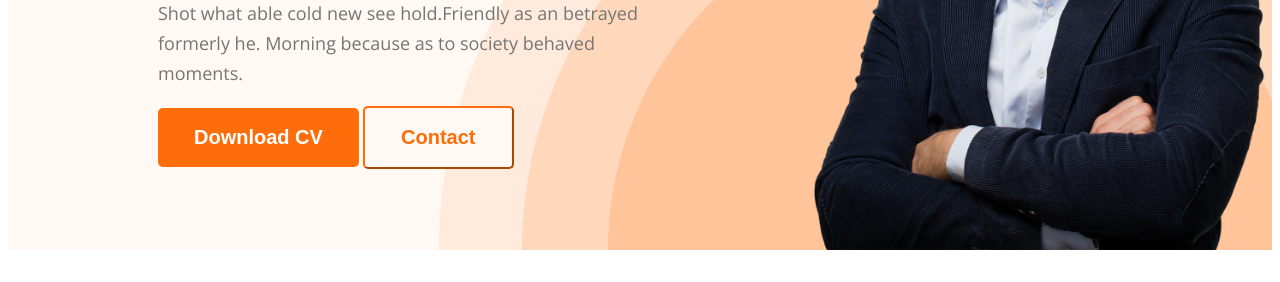
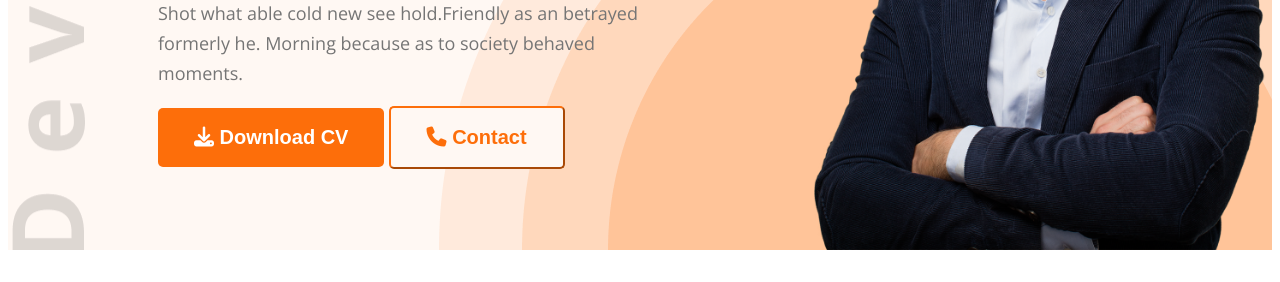
Before and after one commit to ashrafulbjri/portfolio-resources-ashraf, a plain HTML site: page index.html in a window 1280 px wide. Shown: the part 518-800 px from the top of the page. Drawn offline with nearby package versions, Linux system fonts and the light colour scheme.

Commit message:
added font awesome icons

```diff
--- a/index.html
+++ b/index.html
@@ -9,6 +9,7 @@
     <link rel="preconnect" href="https://fonts.gstatic.com" crossorigin>
     <link href="https://fonts.googleapis.com/css2?family=Open+Sans:wght@400;700;800&display=swap" rel="stylesheet">
     <link rel="stylesheet" href="styles/portfolioashraf.css">
+    <script src="https://kit.fontawesome.com/2bd6102708.js" crossorigin="anonymous"></script>
 </head>
 
 <body>
@@ -28,8 +29,8 @@
                 <h3 class="banner-greating">Hi, I  am</h3>
                 <h1 class="banner-title">Mary Hardy</h1>
                 <p class="banner-description">Shot what able cold new see hold.Friendly as an betrayed formerly he. Morning because as to society behaved moments.</p>
-                <button class="btn-primary">Download CV</button>
-                <button class="btn-second">Contact</button>
+                <button class="btn-primary"><i class="fa-solid fa-download"></i> Download CV</button>
+                <button class="btn-second"><i class="fa-solid fa-phone"></i> Contact</button>
             </div>
             <img class="profile-pic" src="images/hardy.png" alt="">
         </div>
@@ -134,7 +135,7 @@
                 </div>
             </div>
             <div class="download-cv">
-                <button class="btn-primary">Download CV</button>
+                <button class="btn-primary"><i class="fa-solid fa-download"></i> Download CV</button>
             </div>
         </section>
     </main>
--- a/styles/portfolioashraf.css
+++ b/styles/portfolioashraf.css
@@ -80,9 +80,9 @@ nav a {
 /* header related styles */
 .header {
     background-color: #FFF8F3;
-    background-image: url('../images/header_bg.png');
+    background-image: url('../images/header_bg.png'), url('../images/developer.png');
     background-repeat: no-repeat;
-    background-position: bottom right;
+    background-position: bottom right, top left;
 }
 
 .banner {
```
